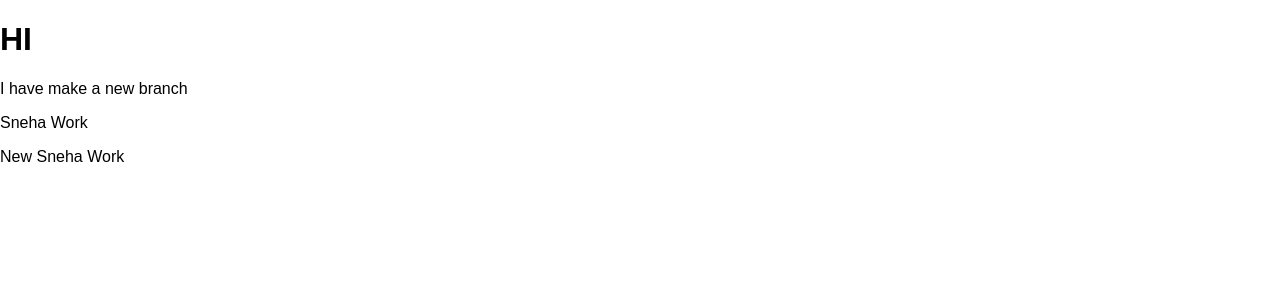
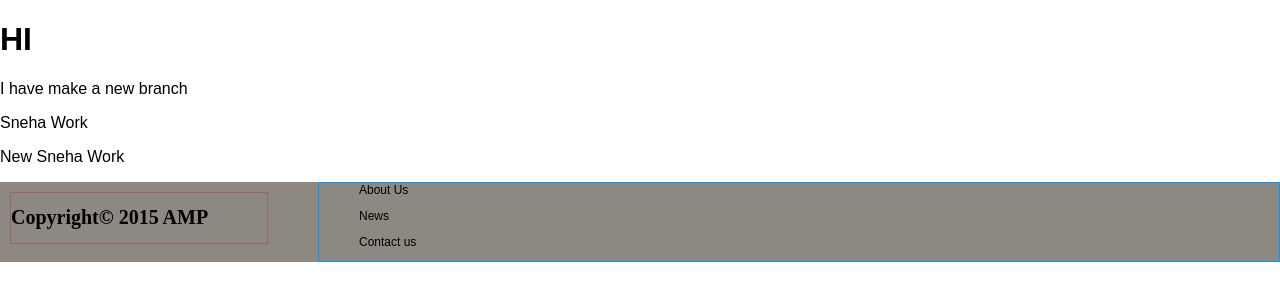
Before and after one commit to daudintact/contentWriter, a plain HTML site: page index.html in a window 1280 px wide. Drawn offline with Linux system fonts and the light colour scheme.

Commit message:
2015#9#30#407
add footer

```diff
--- a/index.html
+++ b/index.html
@@ -16,5 +16,26 @@
 	<p>I have make a new branch</p>
     <p>Sneha Work</p>
     <p>New Sneha Work</p>
+    	<div style=" background-color:#8D8881; width:100%;float:left;">
+        	<div style="width:20%; font-family:'Times New Roman', Times, serif; font-size:10px;float:left;border:1px solid #966; margin:10px; margin-right:20px; ">
+            <h1 class="footer">Copyright&copy; 2015 AMP </h1>
+            </div>
+            <div style="width:75%; float:right; font-family:Arial, Helvetica, sans-serif;font-size:12px; border:1px solid #09F;">
+                <ul style="display:inline !important; list-style:none;">
+                    <li style="display:inline-block;"> About Us
+                    </li>
+                </ul>
+                <ul>
+                    <li style="display:inline;"> News
+                    </li>
+                </ul>
+                <ul>
+                    <li style="display:inline;"> Contact us
+                    </li>
+                </ul>
+        	</div>
+        </div>
+
+
 </body>
 </html>
```
